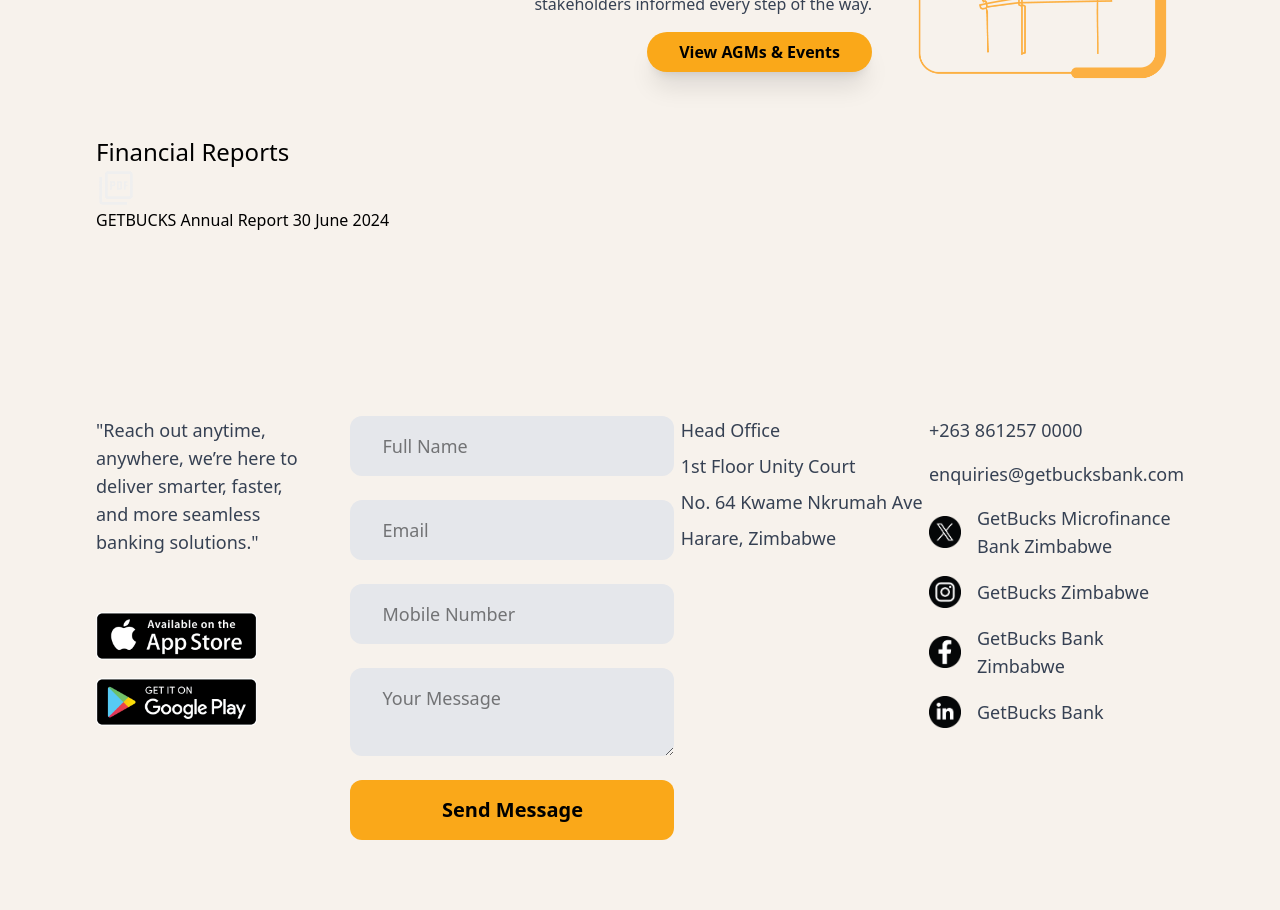
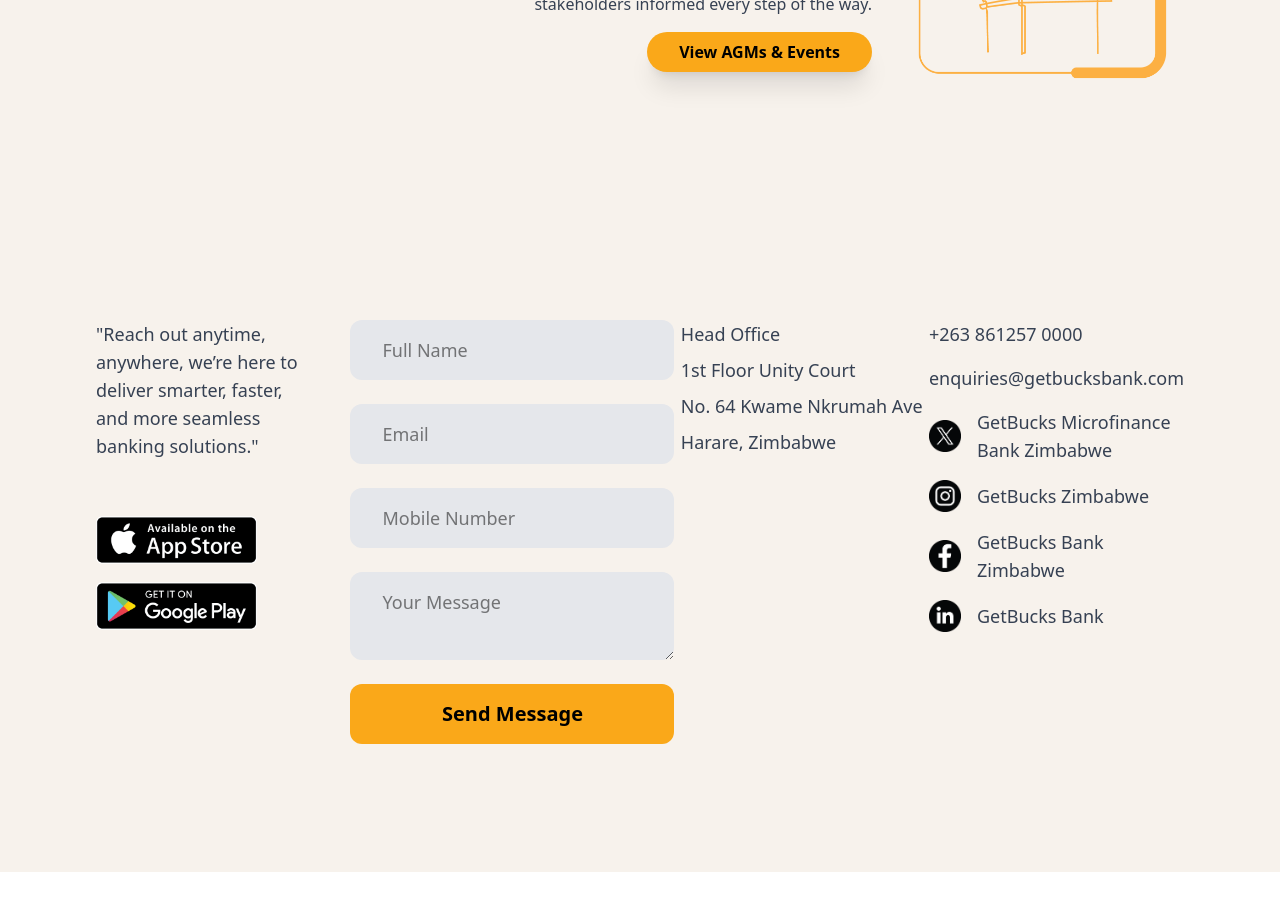
Before and after one commit to khomabhena/getbucks-site, a React (Vite) app: page /investor-relations in a window 1280 px wide. Shown: the part 1020-1930 px from the top of the page. After the commit the page ends 1892 px from the top, so only its background shows below. Built offline with nearby package versions, Linux system fonts and the light colour scheme.

Commit message:
created financial reports pages

```diff
--- a/src/App.jsx
+++ b/src/App.jsx
@@ -18,6 +18,8 @@
 import InvestorRelations from './pages/InvestorRelations'
 import OurBoard from './pages/OurBoard'
 import Management from './pages/Management'
+import FinancialReports from './pages/FinancialReports'
+import Events from './pages/Events'
 
 function App() {
 
@@ -36,6 +38,8 @@
           <Route path='/investor-relations' element={<InvestorRelations />} />
           <Route path='/board-members' element={<OurBoard navData={getNavigationData.investorRelations } />} />
           <Route path='/management' element={<Management navData={getNavigationData.investorRelations } />} />
+          <Route path='/financial-reports' element={<FinancialReports navData={getNavigationData.investorRelations } />} />
+          <Route path='/events' element={<Events navData={getNavigationData.investorRelations } />} />
 
           <Route path='/personal/login' element={<Login data={getLoginData.personal} navData={getNavigationData.personal} />} />
           <Route path='/diaspora/login' element={<Login data={getLoginData.diaspora} navData={getNavigationData.personal} />} />
--- a/src/components/InvestorRelationsCard.jsx
+++ b/src/components/InvestorRelationsCard.jsx
@@ -1,7 +1,7 @@
 import React from 'react'
 import { colors } from '../data/colors'
 
-const InvestorRelationsCard = ({ title, heading, reverse, link, image, text, button }) => {
+const InvestorRelationsCard = ({ title, heading, reverse, buttonLink, image, text, buttonName }) => {
   return (
     <section style={{ backgroundColord: colors.backgroundColor }}
       className={` ${reverse ?
@@ -14,8 +14,8 @@
             <h3 style={{ borderColor: colors.primaryColor }} className={` text-xl md:text-3xl border-b-4 border-l-0 border-r-0 border-t-0 border p-2 font-medium w-fit ${ reverse ? ' text-start xl:text-end self-start xl:self-end' : ''}`}>{title}</h3>
             <h4 className={` ${heading ? '' : 'hidden'} text-lg md:text-xl font-light mt-4`}>{heading}</h4>
             <p className=' mt-8 text-sm md:text-base text-gray-700'>{text}</p>
-            <a href={link}>
-              <button className={` ${ reverse ? ' self-end' : ' self-start'} font-semibold px-8 py-2 text-base rounded-3xl mt-4 shadow-xl hover:scale-95 transition-all ease-in-out cursor-pointer`} style={{ backgroundColor: colors.primaryColor}}>{button}</button>
+            <a href={buttonLink}>
+              <button className={` ${ reverse ? ' self-end' : ' self-start'} font-semibold px-8 py-2 text-base rounded-3xl mt-4 shadow-xl hover:scale-95 transition-all ease-in-out cursor-pointer`} style={{ backgroundColor: colors.primaryColor}}>{buttonName}</button>
             </a>
           </div>
 
--- a/src/data/investor.js
+++ b/src/data/investor.js
@@ -7,7 +7,7 @@
             image: '/investor/icon-01.png',
             title: 'Financials',
             reverse: false,
-            button: 'View Financial Reports',
+            buttonName: 'View Financial Reports',
             buttonLink: '/financial-reports',
             heading: 'Transparent Reporting. Trusted Performance.',
             text: 'Stay informed with our detailed financial disclosures. Access annual reports, audited financial statements, and key performance summaries that reflect our commitment to transparency, accountability, and sustainable growth.'
@@ -17,7 +17,7 @@
             title: 'Key Events and Shareholder Updates',
             heading: '',
             reverse: true,
-            button: 'View AGMs & Events',
+            buttonName: 'View AGMs & Events',
             buttonLink: '/events',
             text: 'Explore important milestones and official communications, including our Annual General Meetings, rights issue circulars, and other shareholder engagements. This section provides a comprehensive archive of events and notices that shape our governance and strategic direction—keeping our stakeholders informed every step of the way.'
         },
--- /dev/null
+++ b/src/pages/Events.jsx
@@ -0,0 +1,19 @@
+import React from 'react'
+import Container from './Container'
+import MainNavigation from '../components/MainNavigation'
+import { getNavigationData } from '../data/navigation'
+
+const Events = () => {
+  return (
+    <Container>
+        <div className=' min-h-screen w-full'>
+            <MainNavigation data={getNavigationData.investorRelations} />
+            <div className='w-full mt-16 md:mt-32 flex flex-row items-center justify-start'>
+                <h1 className=' text-4xl md:text-6xl font-semibold'>Events Page will be up in a moment...</h1>
+            </div>
+        </div>
+    </Container>
+  )
+}
+
+export default Events
--- /dev/null
+++ b/src/pages/FinancialReports.jsx
@@ -0,0 +1,19 @@
+import React from 'react'
+import Container from './Container'
+import MainNavigation from '../components/MainNavigation'
+import { getNavigationData } from '../data/navigation'
+
+const FinancialReports = () => {
+  return (
+    <Container>
+      <div className=' min-h-screen w-full'>
+        <MainNavigation data={getNavigationData.investorRelations} />
+        <div className=' w-full mt-16 md:mt-32 flex flex-row items-center justify-start min-h-screenl'>
+          <h1 className=' text-4xl md:text-6xl font-semibold'>Financial Reports Page wil be up in a moment...</h1>
+        </div>
+      </div>
+    </Container>
+  )
+}
+
+export default FinancialReports
--- a/src/sections/FinancialReports.jsx
+++ /dev/null
@@ -1,17 +0,0 @@
-import React from 'react'
-
-const FinancialReports = () => {
-  return (
-    <div className=' w-full'>
-      <h1 className=' text-2xl'>Financial Reports</h1>
-      <div>
-        <div>
-            <img src="./icon-pdf.svg" alt="" />
-            <p>GETBUCKS Annual Report 30 June 2024</p>
-        </div>
-      </div>
-    </div>
-  )
-}
-
-export default FinancialReports
--- a/src/sections/InvestorRelationsSection.jsx
+++ b/src/sections/InvestorRelationsSection.jsx
@@ -2,7 +2,6 @@
 import InvestorRelationsCard from '../components/InvestorRelationsCard'
 import { getInvestorRelations } from '../data/investor'
 import { colors } from '../data/colors'
-import FinancialReports from './FinancialReports'
 
 const InvestorRelationsSection = () => {
     const data = getInvestorRelations
@@ -23,12 +22,11 @@
 
         <div className=' mt-12 flex flex-col gap-24 '>
             {
-                data.data?.map(({ image, reverse, title, heading, text, button }) => (
-                <InvestorRelationsCard reverse={reverse} image={image} title={title} heading={heading} text={text} button={button} />
+                data.data?.map(({ image, reverse, title, heading, text, buttonLink, buttonName }) => (
+                <InvestorRelationsCard reverse={reverse} image={image} title={title} heading={heading} buttonName={buttonName} text={text} buttonLink={buttonLink} />
                 ))
             }
         </div>
-        <FinancialReports />
     </section>
   )
 }
```
